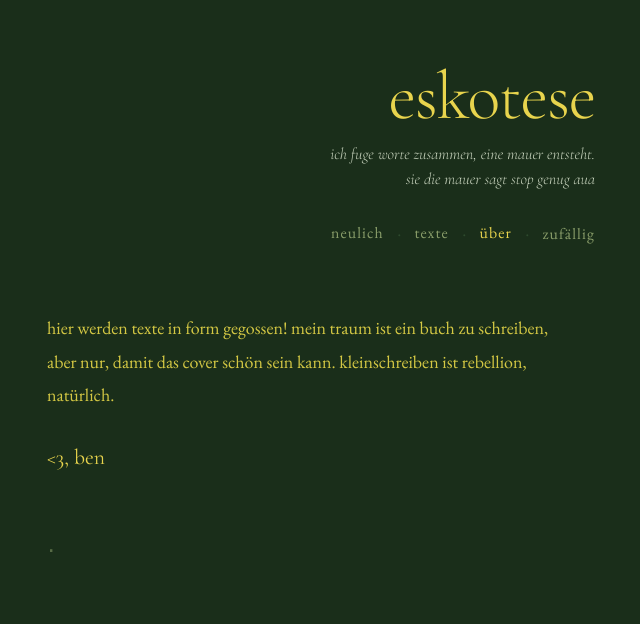
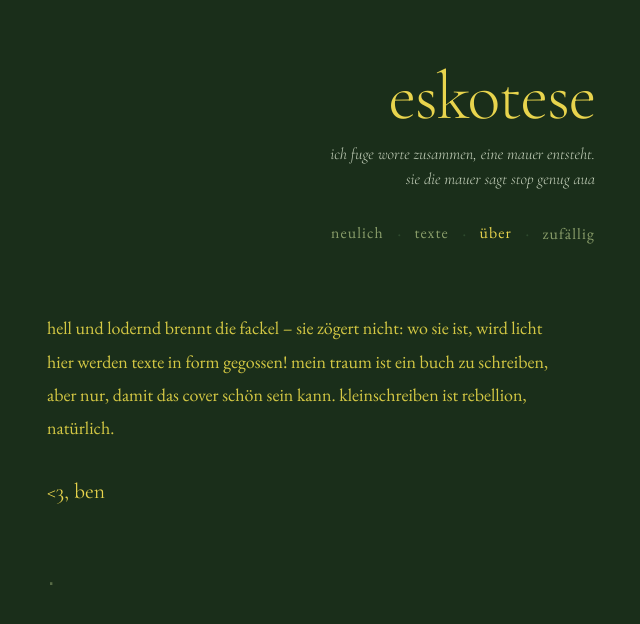
Before and after one commit to petroleumlampe/eskotese, a Next.js app: page /ueber in a window 1280 px wide. Shown: the top 624 px of the page, without its empty margins (319-959 px from the left). Built offline with nearby package versions, Linux system fonts and the light colour scheme; no server answers.

Commit message:
update: über-seite – zitat als einleitung hinzugefügt
Co-Authored-By: Claude Sonnet 4.6 <noreply@anthropic.com>

```diff
--- a/src/app/ueber/page.tsx
+++ b/src/app/ueber/page.tsx
@@ -10,6 +10,9 @@ export default function UeberPage() {
   return (
     <div className="ueber-page">
       <div className="ueber-text">
+        <p>
+          hell und lodernd brennt die fackel – sie zögert nicht: wo sie ist, wird licht
+        </p>
         <p>
           hier werden texte in form gegossen! mein traum ist ein buch zu schreiben,
           aber nur, damit das cover schön sein kann. kleinschreiben ist rebellion, natürlich.
```
